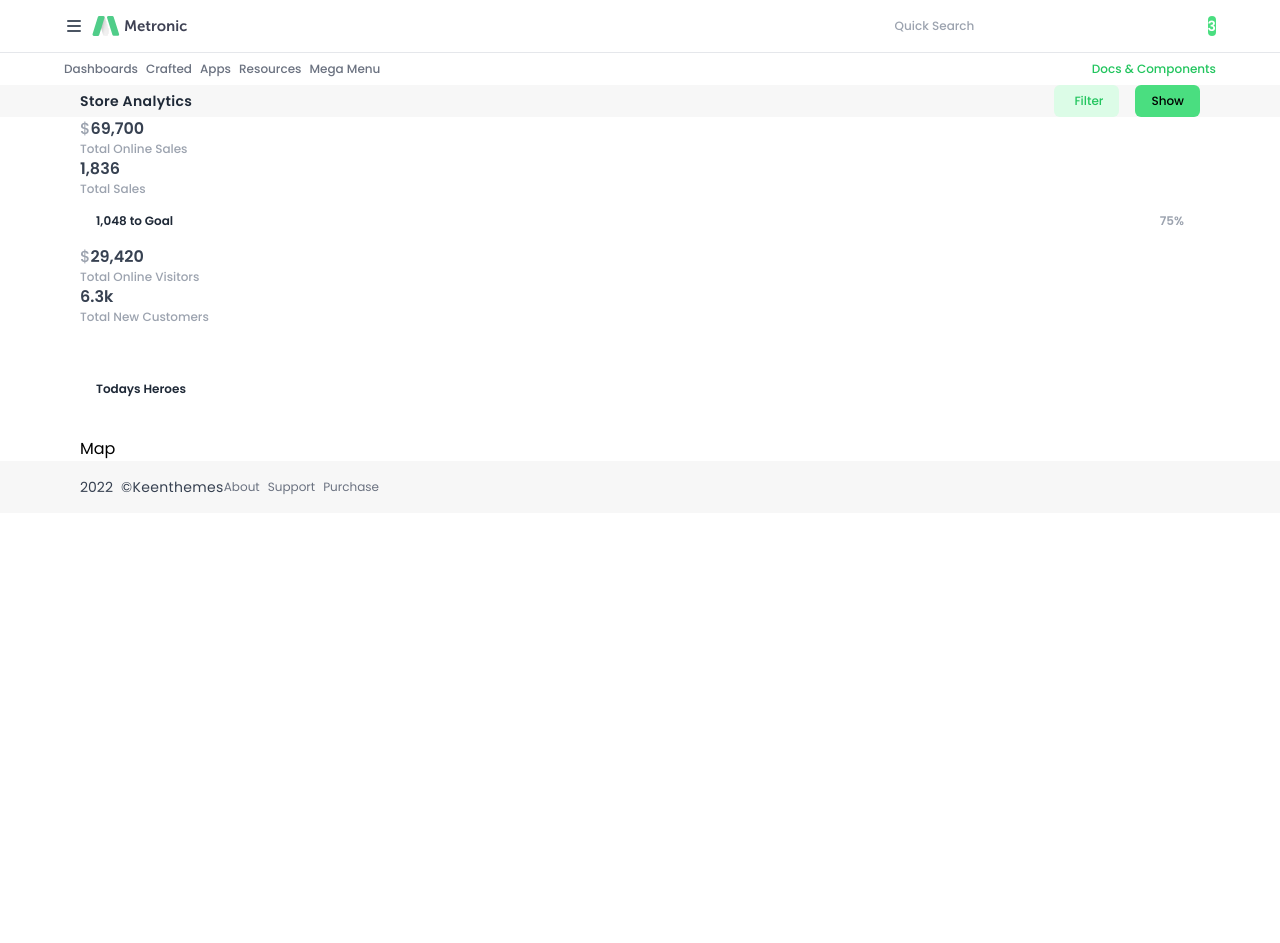
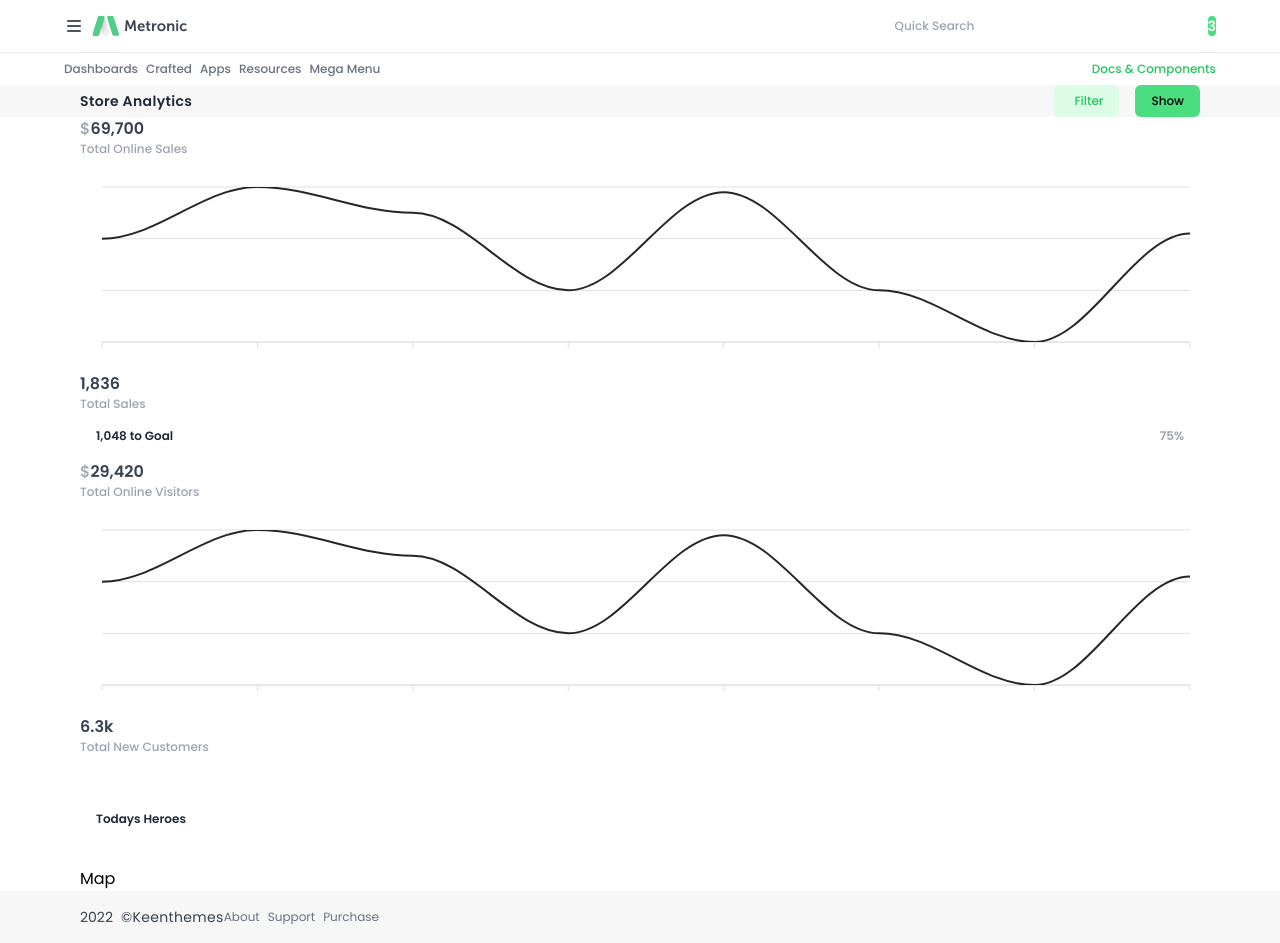
Before and after one commit to shubhamku044/metronic, a Next.js app: page / in a window 1280 px wide. Before the commit the page ends 800 px from the top, so only its background shows below. Built offline with nearby package versions, Linux system fonts and the light colour scheme.

Commit message:
added the graph again

```diff
--- a/Components/storeAnalytics/TotalOnlineSales.jsx
+++ b/Components/storeAnalytics/TotalOnlineSales.jsx
@@ -30,7 +30,9 @@ const TotalOnlineSales = () => {
             Total Online Sales
           </p>
         </div>
-        <div>{/* <OnlineSales /> */}</div>
+        <div>
+          <OnlineSales />
+        </div>
       </div>
       <div className="max-h-60 rounded-lg border bg-gray-50">
         <div className="px-8 py-6">
--- a/Components/storeAnalytics/TotalOnlineVisitors.jsx
+++ b/Components/storeAnalytics/TotalOnlineVisitors.jsx
@@ -30,7 +30,9 @@ const TotalOnlineVisitors = () => {
             Total Online Visitors
           </p>
         </div>
-        <div>{/* <OnlineSales /> */}</div>
+        <div>
+          <OnlineSales />
+        </div>
       </div>
       <div className="max-h-60 rounded-lg border bg-gray-50">
         <div className="px-8 py-6">
--- a/Components/storeAnalytics/graphs/onlineSales.jsx
+++ b/Components/storeAnalytics/graphs/onlineSales.jsx
@@ -49,7 +49,6 @@ class OnlineSales extends Component {
       <div>
         <div>
           <div>
-            {process.browser && (
             <Chart
               options={this.state.options}
               series={this.state.series}
@@ -58,7 +57,6 @@ class OnlineSales extends Component {
               height="200"
               curver="smooth"
             />
-            )}
           </div>
         </div>
       </div>
--- a/Components/storeAnalytics/graphs/onlineVisitors.jsx
+++ b/Components/storeAnalytics/graphs/onlineVisitors.jsx
@@ -30,14 +30,12 @@ class OnlineVisitors extends Component {
       <div className="app">
         <div className="row">
           <div className="mixed-chart">
-            {process.browser && (
             <Chart
               options={this.state.options}
               series={this.state.series}
               type="bar"
               width="500"
             />
-            )}
           </div>
         </div>
       </div>
--- a/pages/index.tsx
+++ b/pages/index.tsx
@@ -19,7 +19,7 @@ export default function Home() {
         <Toolbar title={'Store Analytics'} />
         <div className="bg-white">
           <section className="mx-auto max-w-6xl px-4">
-            {process.browser && <StoreAnalytics />}
+            <StoreAnalytics />
           </section>
         </div>
       </main>
--- a/pages/password-reset.jsx
+++ b/pages/password-reset.jsx
@@ -7,7 +7,7 @@ const passwordReset = () => {
     <div className="">
       <div className="flex flex-col lg:flex-row">
         <div className="lg:w-[51rem] xl:w-[61rem]">
-          {process.browser && <Aside />}
+          <Aside />
         </div>
         <div className="w-full py-4">
           <div className="">
```
Lines whose indentation alone changed are shown as unchanged.
